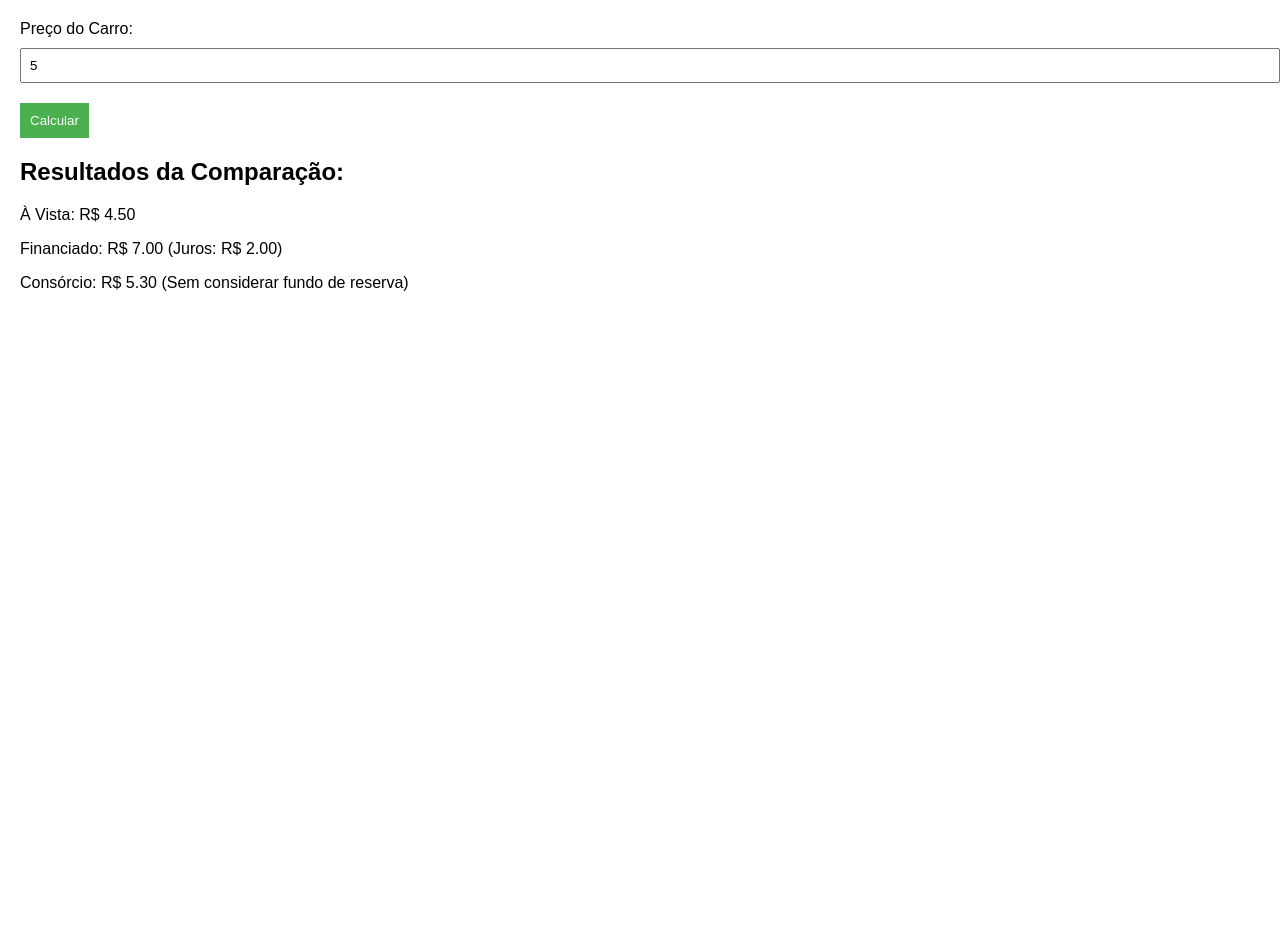
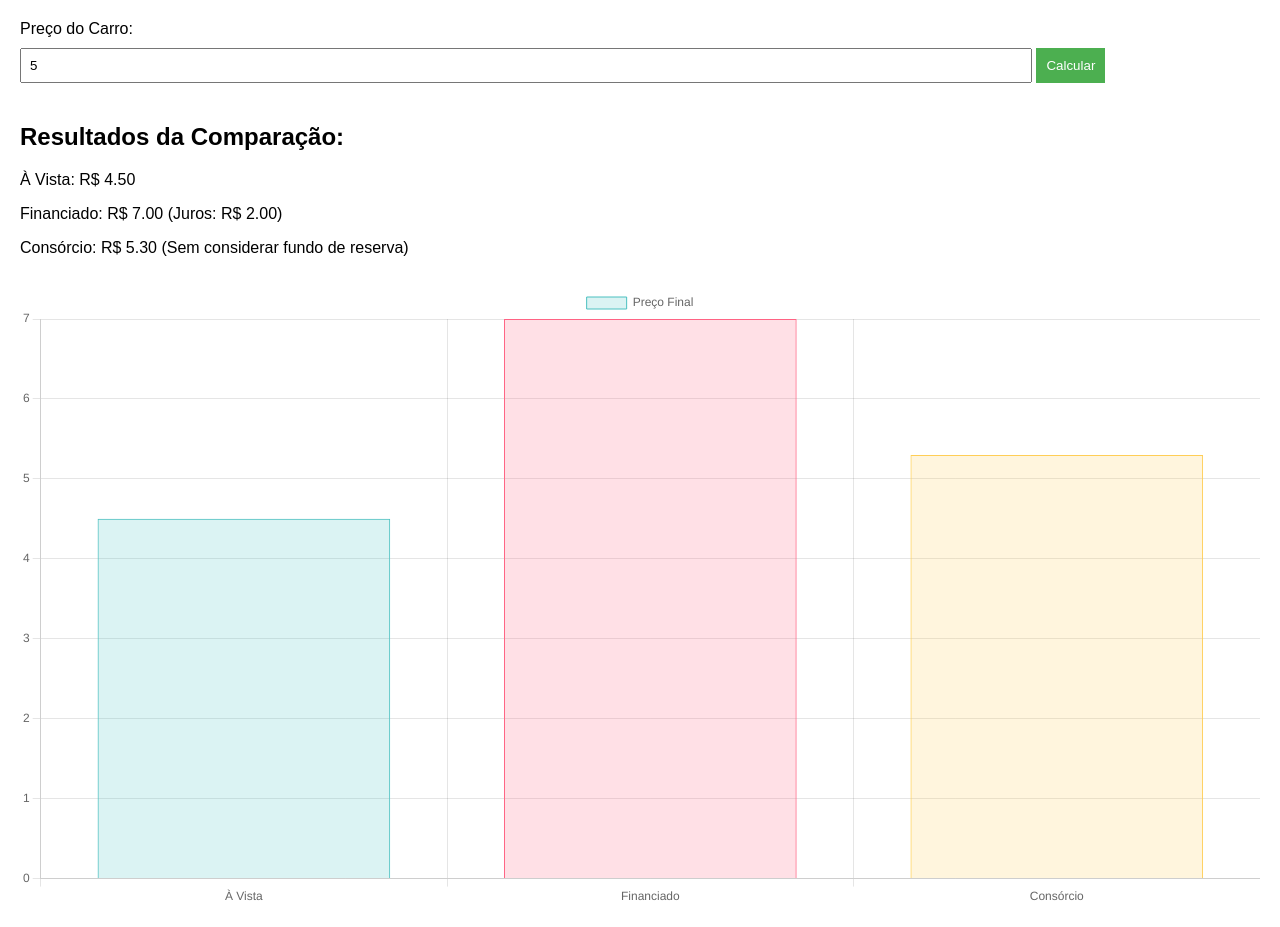
Before and after one commit to Pedrooarj/Trabalho-Programando-Investimentos, a plain HTML site: page index.html in a window 1280 px wide. Both pictures are taken after typing "5" into the empty fields and a click on the button "Calcular". Before the commit the page ends 800 px from the top, so only its background shows below. Drawn offline with nearby package versions, Linux system fonts and the light colour scheme.

Commit message:
Graphics feature added

```diff
--- a/index.html
+++ b/index.html
@@ -5,6 +5,7 @@
     <meta charset="UTF-8">
     <meta http-equiv="X-UA-Compatible" content="IE=edge">
     <meta name="viewport" content="width=device-width, initial-scale=1.0">
+    <link rel="stylesheet" href="https://cdn.jsdelivr.net/npm/chart.js">
     <style>
         body {
             font-family: Arial, sans-serif;
@@ -17,7 +18,7 @@
         }
 
         input {
-            width: 100%;
+            width: 80%;
             padding: 8px;
             margin-bottom: 20px;
         }
@@ -33,6 +34,10 @@
         #result {
             margin-top: 20px;
         }
+
+        canvas {
+            margin-top: 30px;
+        }
     </style>
     <title>Comparação de Compra</title>
 </head>
@@ -45,6 +50,9 @@
 
     <div id="result"></div>
 
+    <canvas id="myChart" width="400" height="200"></canvas>
+
+    <script src="https://cdn.jsdelivr.net/npm/chart.js"></script>
     <script>
         function calcularComparacao() {
             var carPrice = parseFloat(document.getElementById('carPrice').value);
@@ -77,6 +85,37 @@
             `;
 
             document.getElementById('result').innerHTML = resultadoHTML;
+
+            // Configuração do gráfico
+            var ctx = document.getElementById('myChart').getContext('2d');
+            var myChart = new Chart(ctx, {
+                type: 'bar',
+                data: {
+                    labels: ['À Vista', 'Financiado', 'Consórcio'],
+                    datasets: [{
+                        label: 'Preço Final',
+                        data: [precoAVista, precoFinanciado, valorParcelaConsorcio],
+                        backgroundColor: [
+                            'rgba(75, 192, 192, 0.2)',
+                            'rgba(255, 99, 132, 0.2)',
+                            'rgba(255, 206, 86, 0.2)',
+                        ],
+                        borderColor: [
+                            'rgba(75, 192, 192, 1)',
+                            'rgba(255, 99, 132, 1)',
+                            'rgba(255, 206, 86, 1)',
+                        ],
+                        borderWidth: 1
+                    }]
+                },
+                options: {
+                    scales: {
+                        y: {
+                            beginAtZero: true
+                        }
+                    }
+                }
+            });
         }
     </script>
 </body>
```
